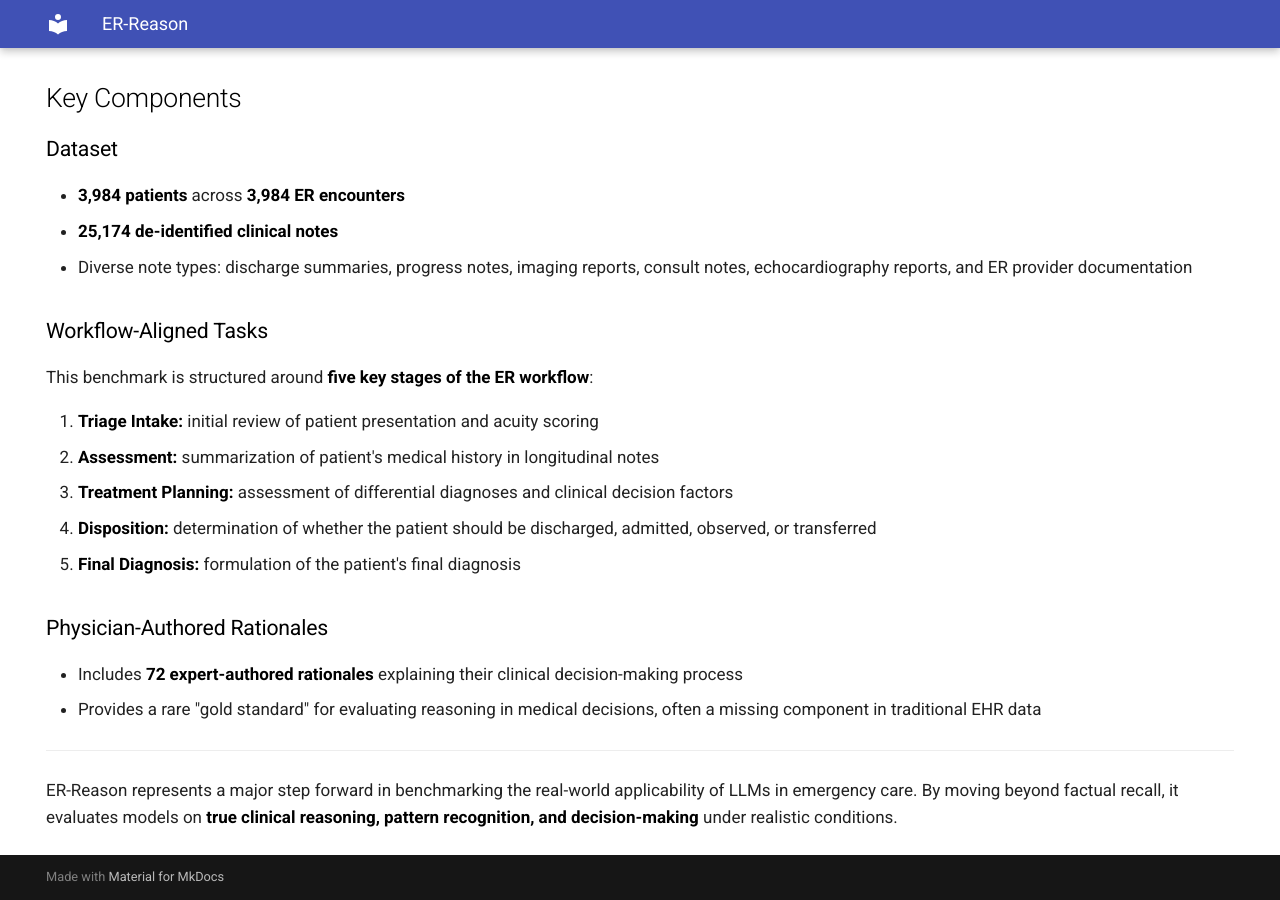
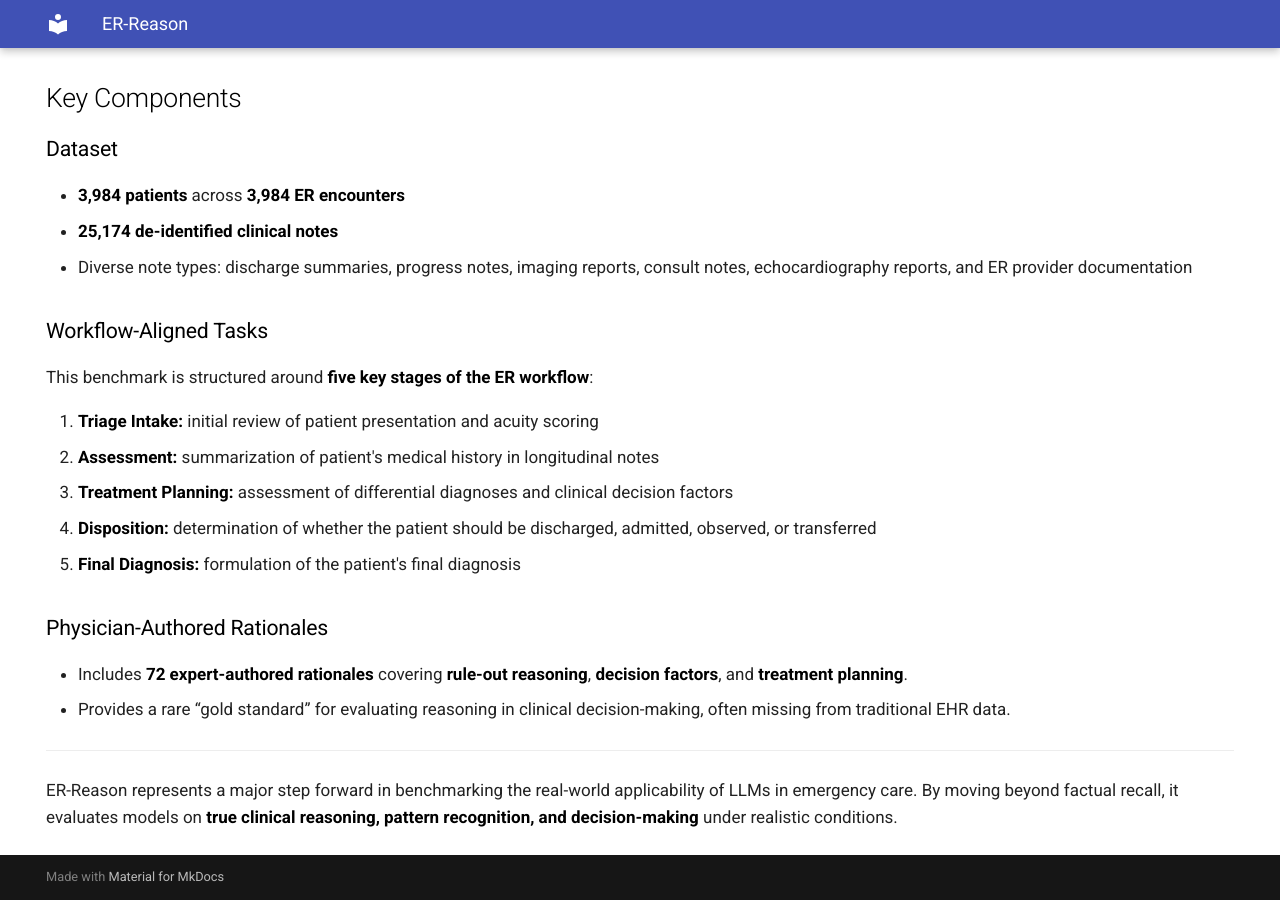
Before and after one commit to AlaaLab/ER-Reason, an MkDocs documentation site: the page built from docs/index.md, in a window 1280 px wide and 900 px high, scrolled down 884 px. Built offline with MkDocs 1.6.1 and Material for MkDocs 9.7.7, drawn with Linux system fonts in a browser that asks for light colours.

Commit message:
Update index.md

```diff
--- a/docs/index.md
+++ b/docs/index.md
@@ -13,7 +13,7 @@
 <div class="box-container">
   <a href="https://arxiv.org/abs/2505.22919" class="box">Paper</a>
   <a href="https://github.com/AlaaLab/ER-Reason" class="box">GitHub</a>
-  <a href="coming soon" class="box">Dataset</a>
+  <a href="https://physionet.org/content/er-reason/1.0.0/" class="box">Dataset</a>
 </div>
 ---
 
@@ -38,8 +38,8 @@
 5. **Final Diagnosis:** formulation of the patient's final diagnosis
 
 ### Physician-Authored Rationales
-- Includes **72 expert-authored rationales** explaining their clinical decision-making process
-- Provides a rare "gold standard" for evaluating reasoning in medical decisions, often a missing component in traditional EHR data
+- Includes **72 expert-authored rationales** covering **rule-out reasoning**, **decision factors**, and **treatment planning**.
+- Provides a rare “gold standard” for evaluating reasoning in clinical decision-making, often missing from traditional EHR data.
 
 ---
 
```
